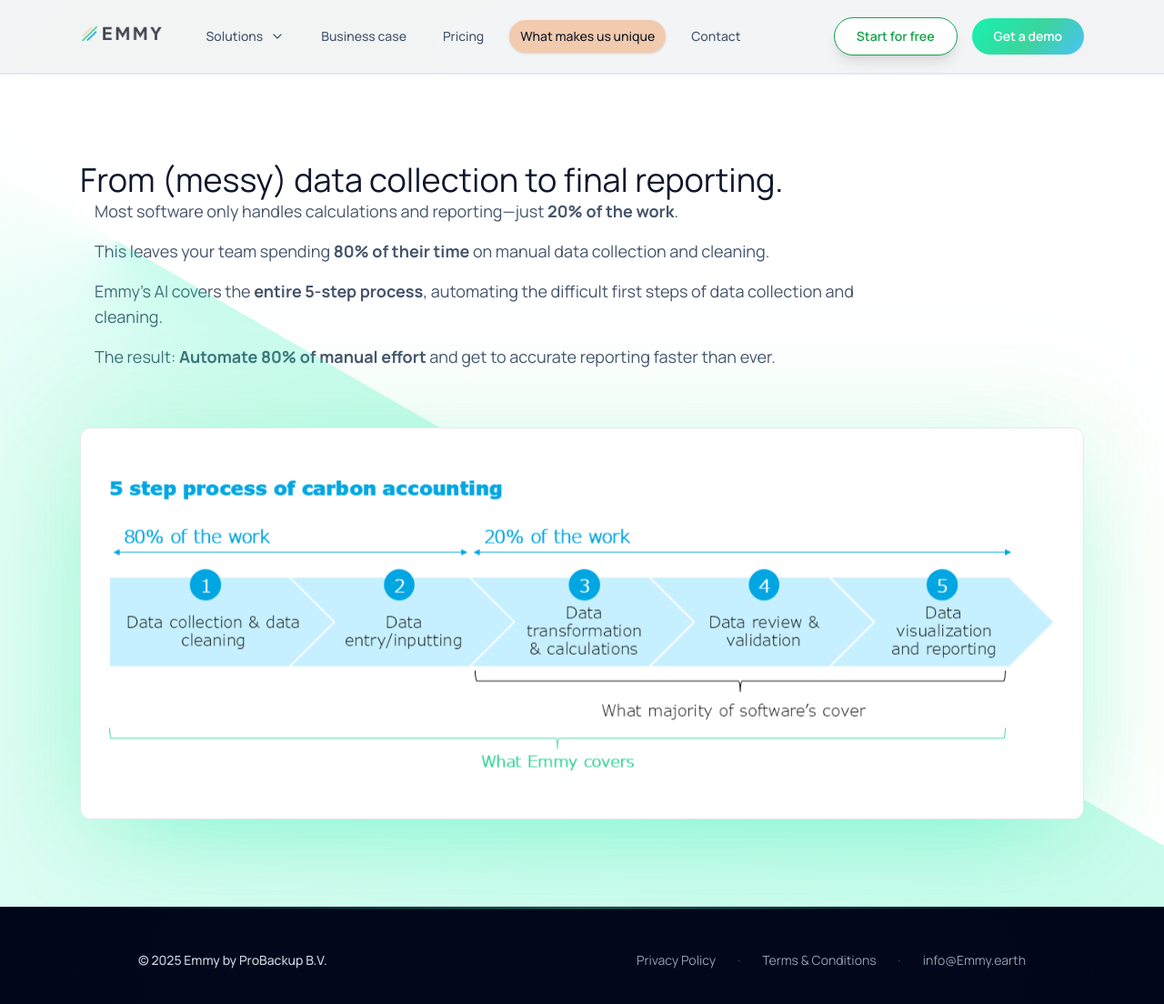
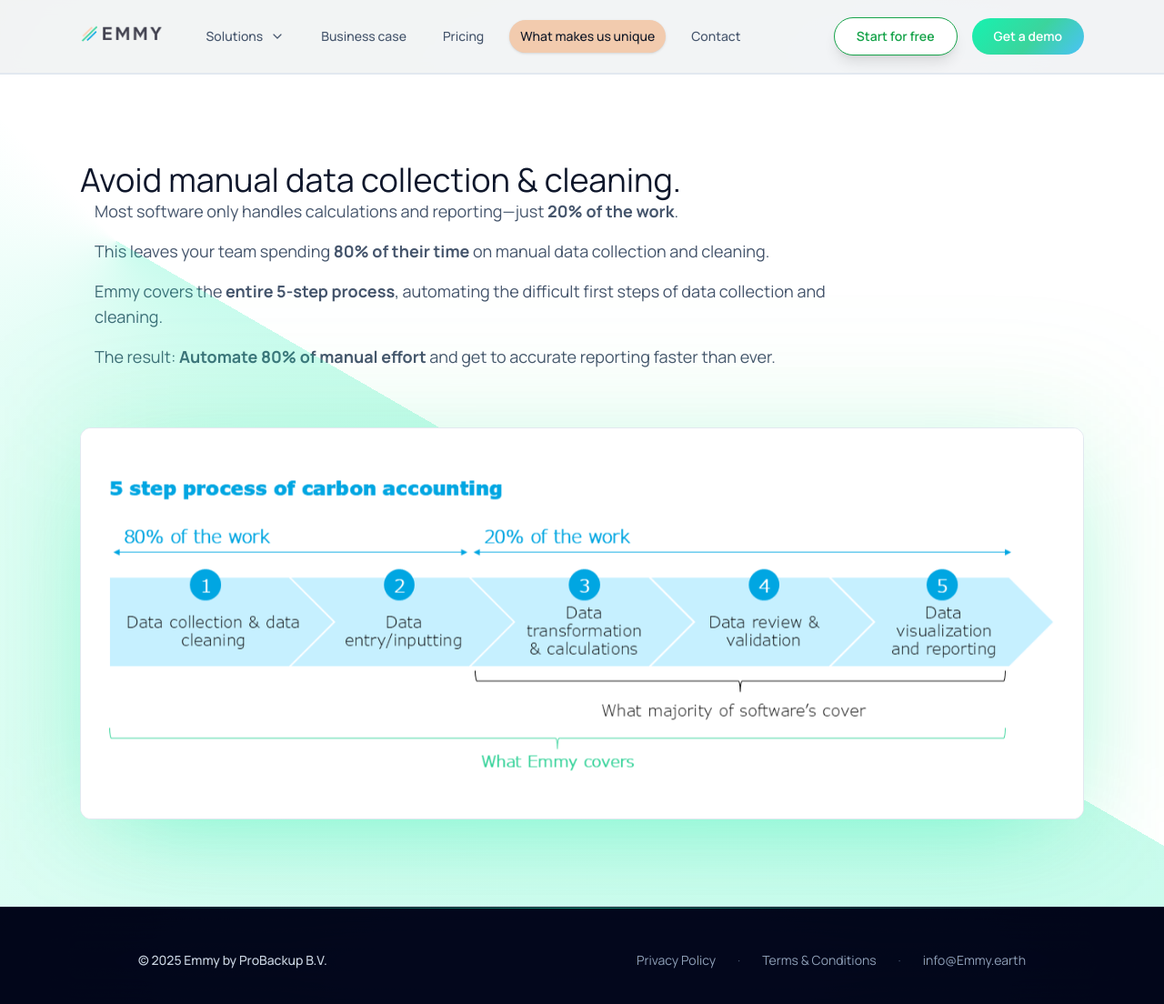
Before and after one commit to emmy-earth/promo-website, a Jekyll site: the page built from what-makes-us-unique.html, in a window 1280 px wide and 1114 px high. Shown: the top 1104 px of the window at 91% size. Built offline with Jekyll 4.4.1, drawn with Linux system fonts in a browser that asks for light colours; nearby versions of some CDN libraries; comment, search, counter and statistics services are not loaded.

Commit message:
Update what-makes-us-unique.html

```diff
--- a/what-makes-us-unique.html
+++ b/what-makes-us-unique.html
@@ -12,7 +12,7 @@ description: "Learn what makes Emmy.earth stand out from competition"
       <!-- THIS IS THE UPDATED SECTION -->
       <div class="space-y-8" data-animate>
         <h2 class="font-light text-3xl text-slate-900 sm:text-4xl max-w-4xl">
-          From (messy) data collection to final reporting.
+          Avoid manual data collection & cleaning.
         </h2>
 
         <div class="max-w-4xl">
@@ -27,7 +27,7 @@ description: "Learn what makes Emmy.earth stand out from competition"
             </li>
             <li class="flex items-start gap-4">
               <span class="mt-2 h-2 w-2 flex-shrink-0 rounded-full bg-emerald-400"></span>
-              <span>Emmy’s AI covers the <strong>entire 5-step process</strong>, automating the difficult first steps of data collection and cleaning.</span>
+              <span>Emmy covers the <strong>entire 5-step process</strong>, automating the difficult first steps of data collection and cleaning.</span>
             </li>
             <li class="flex items-start gap-4">
               <span class="mt-2 h-2 w-2 flex-shrink-0 rounded-full bg-emerald-400"></span>
```
